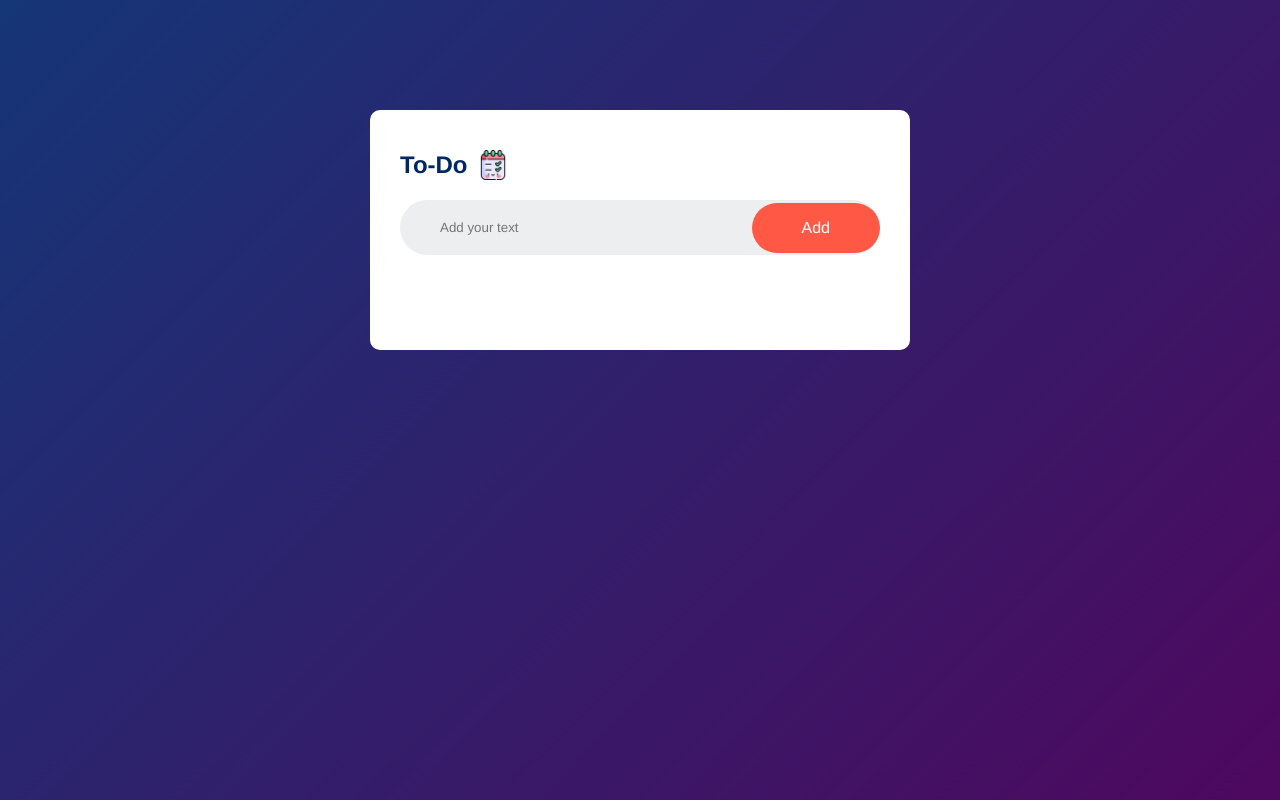
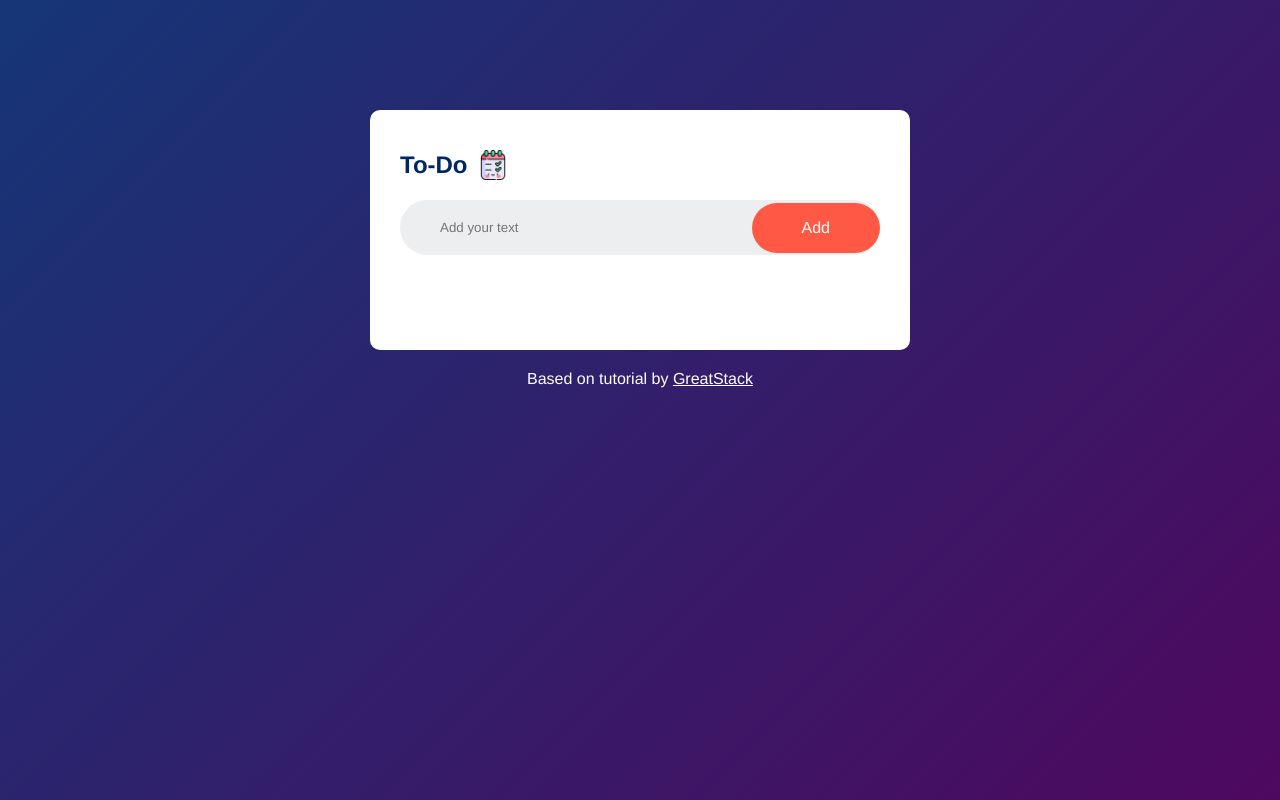
Before and after one commit to skrogsa/todolist, a plain HTML site: page index.html in a window 1280 px wide. Drawn offline with Linux system fonts and the light colour scheme.

Commit message:
added credit link

```diff
--- a/index.html
+++ b/index.html
@@ -21,6 +21,8 @@
                 <li>Task 3</li> -->
             </ul>
         </div>
+        <p>Based on tutorial by <a href="https://youtu.be/G0jO8kUrg-I?si=6jPkkp5n1sX3eKFm">GreatStack</a></p>
     </div>
+    <footer></footer>
 </body>
 </html>
--- a/styles.css
+++ b/styles.css
@@ -110,3 +110,16 @@ ul li span{
 ul li span:hover{
     background: #edeef0;
 }
+
+p {
+    text-align: center;
+    color: #fff;
+}
+
+a {
+    color:#fff;
+}
+
+a:visited {
+    color:#fff;
+}
```
